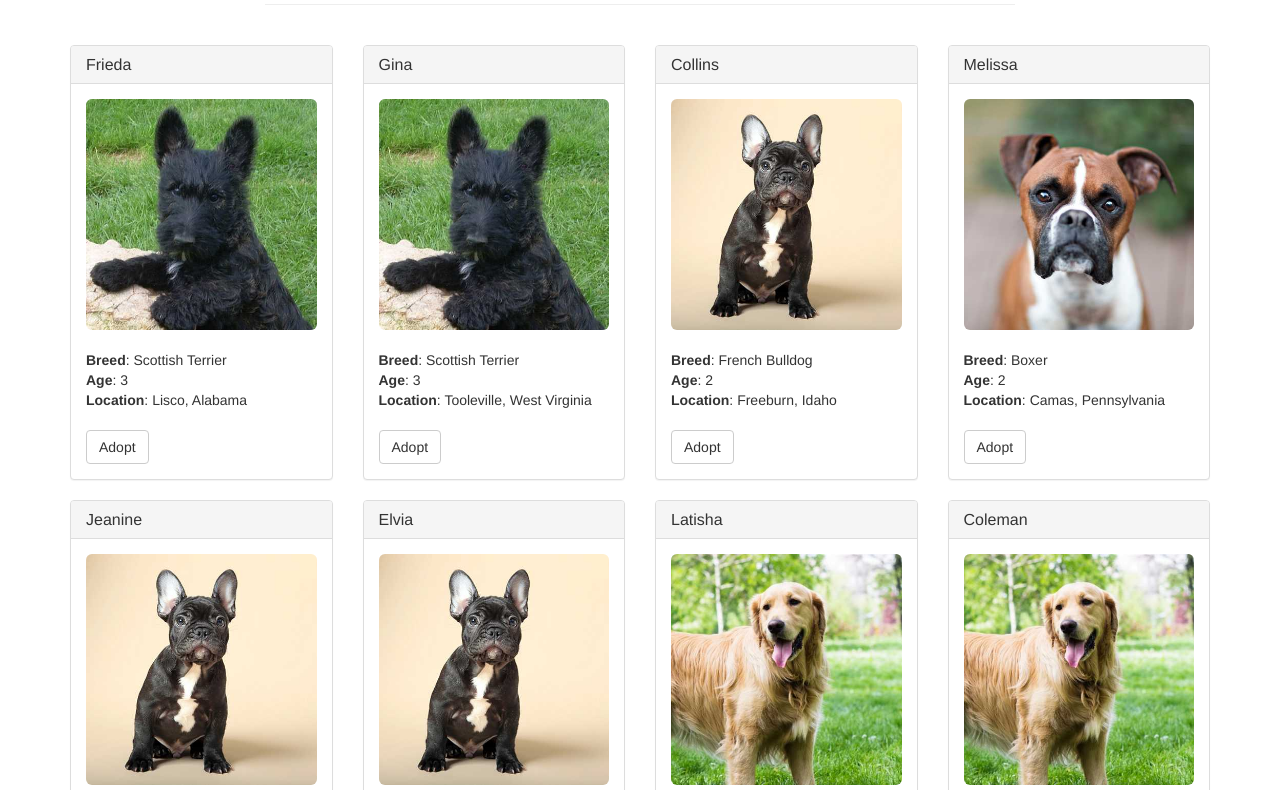
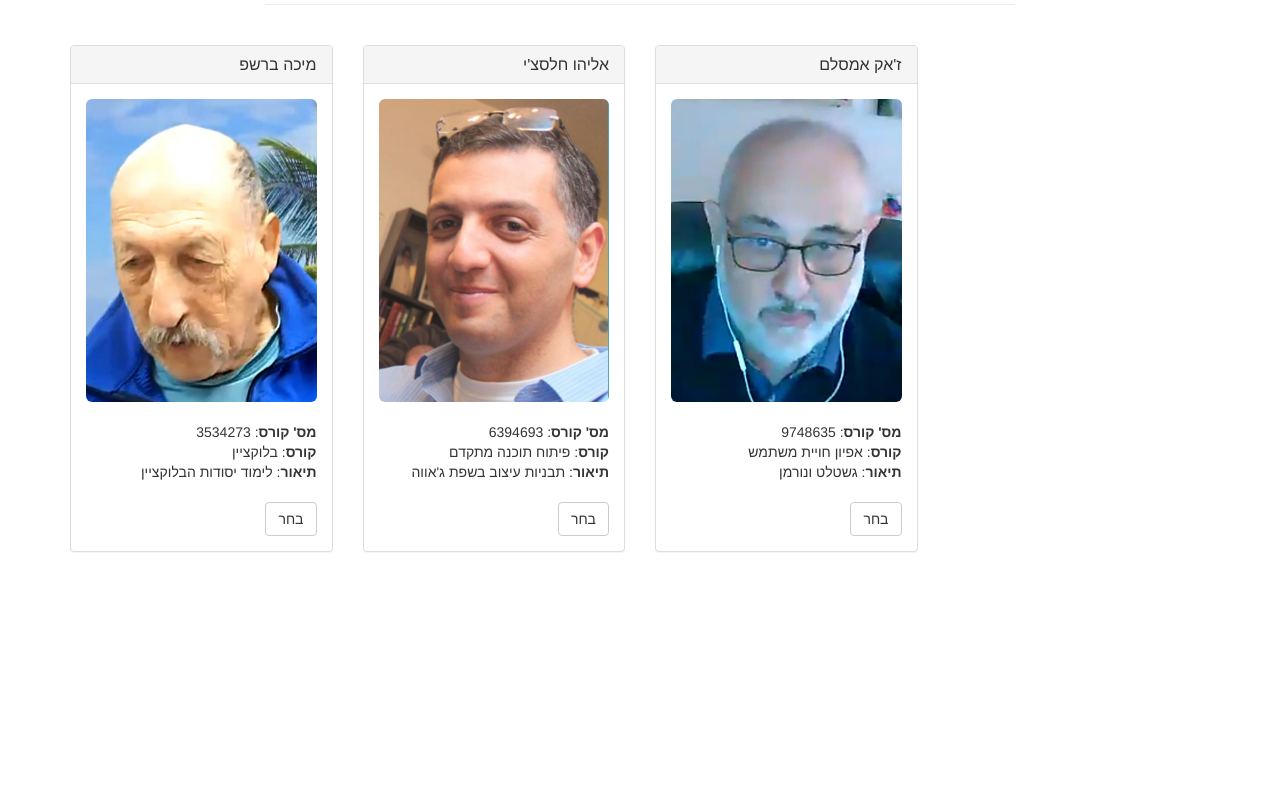
Before and after one commit to DavidKatz-il/colmanElection, a website: page src/index.html in a window 1280 px wide. Shown: the part 76-866 px from the top of the page. After the commit the page ends 800 px from the top, so only its background shows below. Drawn offline with nearby package versions, Linux system fonts and the light colour scheme.

Commit message:
change frontend from pets to candidates

```diff
--- a/package.json
+++ b/package.json
@@ -13,6 +13,6 @@
   "author": "",
   "license": "ISC",
   "devDependencies": {
-    "lite-server": "^2.3.0"
+    "lite-server": "^2.6.1"
   }
 }
--- /dev/null
+++ b/src/candidates.json
@@ -0,0 +1,26 @@
+[
+  {
+    "id": 1,
+    "name": "מיכה ברשפ",
+    "picture": "images/mica.jpg",
+    "num": 3534273,
+    "course": "בלוקציין",
+    "desc": "לימוד יסודות הבלוקציין"
+  },
+  {
+    "id": 2,
+    "name": "אליהו חלסצ'י",
+    "picture": "images/eli.jpg",
+    "num": 6394693,
+    "course": "פיתוח תוכנה מתקדם",
+    "desc": "תבניות עיצוב בשפת ג'אווה"
+  },
+  {
+    "id": 3,
+    "name": "ז'אק אמסלם",
+    "picture": "images/zack.jpg",
+    "num": 9748635,
+    "course": "אפיון חויית משתמש",
+    "desc": "גשטלט ונורמן"
+  }
+]
--- a/src/index.html
+++ b/src/index.html
@@ -1,11 +1,11 @@
 <!DOCTYPE html>
-<html lang="en">
+<html dir="rtl" lang="he">
   <head>
     <meta charset="utf-8">
     <meta http-equiv="X-UA-Compatible" content="IE=edge">
     <meta name="viewport" content="width=device-width, initial-scale=1">
     <!-- The above 3 meta tags *must* come first in the head; any other head content must come *after* these tags -->
-    <title>Pete's Pet Shop</title>
+    <title>בחירות</title>
 
     <!-- Bootstrap -->
     <link href="css/bootstrap.min.css" rel="stylesheet">
@@ -21,30 +21,30 @@
     <div class="container">
       <div class="row">
         <div class="col-xs-12 col-sm-8 col-sm-push-2">
-          <h1 class="text-center">Pete's Pet Shop</h1>
+          <h1 class="text-center">בחירות - מרצה השנה</h1>
           <hr/>
           <br/>
         </div>
       </div>
 
-      <div id="petsRow" class="row">
+      <div id="candsRow" class="row">
         <!-- PETS LOAD HERE -->
       </div>
     </div>
 
-    <div id="petTemplate" style="display: none;">
+    <div id="candTemplate" style="display: none;">
       <div class="col-sm-6 col-md-4 col-lg-3">
-        <div class="panel panel-default panel-pet">
+        <div class="panel panel-default panel-cand">
           <div class="panel-heading">
             <h3 class="panel-title">Scrappy</h3>
           </div>
           <div class="panel-body">
             <img alt="140x140" data-src="holder.js/140x140" class="img-rounded img-center" style="width: 100%;" src="https://animalso.com/wp-content/uploads/2017/01/Golden-Retriever_6.jpg" data-holder-rendered="true">
             <br/><br/>
-            <strong>Breed</strong>: <span class="pet-breed">Golden Retriever</span><br/>
-            <strong>Age</strong>: <span class="pet-age">3</span><br/>
-            <strong>Location</strong>: <span class="pet-location">Warren, MI</span><br/><br/>
-            <button class="btn btn-default btn-adopt" type="button" data-id="0">Adopt</button>
+            <strong>מס' קורס</strong>: <span class="cand-num">3</span><br/>
+            <strong>קורס</strong>: <span class="cand-course">Golden Retriever</span><br/>
+            <strong>תיאור</strong>: <span class="cand-desc">Warren, MI</span><br/><br/>
+            <button class="btn btn-default btn-vote" type="button" data-id="0">בחר</button>
           </div>
         </div>
       </div>
--- a/src/js/app.js
+++ b/src/js/app.js
@@ -3,20 +3,19 @@ App = {
   contracts: {},
 
   init: async function() {
-    // Load pets.
-    $.getJSON('../pets.json', function(data) {
-      var petsRow = $('#petsRow');
-      var petTemplate = $('#petTemplate');
+    // Load candidates.
+    $.getJSON('../candidates.json', function(data) {
+      var candsRow = $('#candsRow');
+      var candTemplate = $('#candTemplate');
 
       for (i = 0; i < data.length; i ++) {
-        petTemplate.find('.panel-title').text(data[i].name);
-        petTemplate.find('img').attr('src', data[i].picture);
-        petTemplate.find('.pet-breed').text(data[i].breed);
-        petTemplate.find('.pet-age').text(data[i].age);
-        petTemplate.find('.pet-location').text(data[i].location);
-        petTemplate.find('.btn-adopt').attr('data-id', data[i].id);
-
-        petsRow.append(petTemplate.html());
+        candTemplate.find('.panel-title').text(data[i].name);
+        candTemplate.find('img').attr('src', data[i].picture);
+        candTemplate.find('.cand-course').text(data[i].course);
+        candTemplate.find('.cand-num').text(data[i].num);
+        candTemplate.find('.cand-desc').text(data[i].desc);
+        candTemplate.find('.cand-vote').attr('data-id', data[i].id);
+        candsRow.append(candTemplate.html());
       }
     });
 
@@ -40,19 +39,19 @@ App = {
   },
 
   bindEvents: function() {
-    $(document).on('click', '.btn-adopt', App.handleAdopt);
+    $(document).on('click', '.btn-vote', App.handleVote);
   },
 
-  markAdopted: function() {
+  markVoted: function() {
     /*
      * Replace me...
      */
   },
 
-  handleAdopt: function(event) {
+  handleVote: function(event) {
     event.preventDefault();
 
-    var petId = parseInt($(event.target).data('id'));
+    var candId = parseInt($(event.target).data('id'));
 
     /*
      * Replace me...
--- a/src/pets.json
+++ /dev/null
@@ -1,130 +0,0 @@
-[
-  {
-    "id": 0,
-    "name": "Frieda",
-    "picture": "images/scottish-terrier.jpeg",
-    "age": 3,
-    "breed": "Scottish Terrier",
-    "location": "Lisco, Alabama"
-  },
-  {
-    "id": 1,
-    "name": "Gina",
-    "picture": "images/scottish-terrier.jpeg",
-    "age": 3,
-    "breed": "Scottish Terrier",
-    "location": "Tooleville, West Virginia"
-  },
-  {
-    "id": 2,
-    "name": "Collins",
-    "picture": "images/french-bulldog.jpeg",
-    "age": 2,
-    "breed": "French Bulldog",
-    "location": "Freeburn, Idaho"
-  },
-  {
-    "id": 3,
-    "name": "Melissa",
-    "picture": "images/boxer.jpeg",
-    "age": 2,
-    "breed": "Boxer",
-    "location": "Camas, Pennsylvania"
-  },
-  {
-    "id": 4,
-    "name": "Jeanine",
-    "picture": "images/french-bulldog.jpeg",
-    "age": 2,
-    "breed": "French Bulldog",
-    "location": "Gerber, South Dakota"
-  },
-  {
-    "id": 5,
-    "name": "Elvia",
-    "picture": "images/french-bulldog.jpeg",
-    "age": 3,
-    "breed": "French Bulldog",
-    "location": "Innsbrook, Illinois"
-  },
-  {
-    "id": 6,
-    "name": "Latisha",
-    "picture": "images/golden-retriever.jpeg",
-    "age": 3,
-    "breed": "Golden Retriever",
-    "location": "Soudan, Louisiana"
-  },
-  {
-    "id": 7,
-    "name": "Coleman",
-    "picture": "images/golden-retriever.jpeg",
-    "age": 3,
-    "breed": "Golden Retriever",
-    "location": "Jacksonwald, Palau"
-  },
-  {
-    "id": 8,
-    "name": "Nichole",
-    "picture": "images/french-bulldog.jpeg",
-    "age": 2,
-    "breed": "French Bulldog",
-    "location": "Honolulu, Hawaii"
-  },
-  {
-    "id": 9,
-    "name": "Fran",
-    "picture": "images/boxer.jpeg",
-    "age": 3,
-    "breed": "Boxer",
-    "location": "Matheny, Utah"
-  },
-  {
-    "id": 10,
-    "name": "Leonor",
-    "picture": "images/boxer.jpeg",
-    "age": 2,
-    "breed": "Boxer",
-    "location": "Tyhee, Indiana"
-  },
-  {
-    "id": 11,
-    "name": "Dean",
-    "picture": "images/scottish-terrier.jpeg",
-    "age": 3,
-    "breed": "Scottish Terrier",
-    "location": "Windsor, Montana"
-  },
-  {
-    "id": 12,
-    "name": "Stevenson",
-    "picture": "images/french-bulldog.jpeg",
-    "age": 3,
-    "breed": "French Bulldog",
-    "location": "Kingstowne, Nevada"
-  },
-  {
-    "id": 13,
-    "name": "Kristina",
-    "picture": "images/golden-retriever.jpeg",
-    "age": 4,
-    "breed": "Golden Retriever",
-    "location": "Sultana, Massachusetts"
-  },
-  {
-    "id": 14,
-    "name": "Ethel",
-    "picture": "images/golden-retriever.jpeg",
-    "age": 2,
-    "breed": "Golden Retriever",
-    "location": "Broadlands, Oregon"
-  },
-  {
-    "id": 15,
-    "name": "Terry",
-    "picture": "images/golden-retriever.jpeg",
-    "age": 2,
-    "breed": "Golden Retriever",
-    "location": "Dawn, Wisconsin"
-  }
-]
```
Also changed, not shown: src/images/boxer.jpeg (deleted), src/images/eli.jpg (added), src/images/french-bulldog.jpeg (deleted), src/images/golden-retriever.jpeg (deleted), src/images/mica.jpg (added), src/images/scottish-terrier.jpeg (deleted), src/images/zack.jpg (added), 2 other files.
